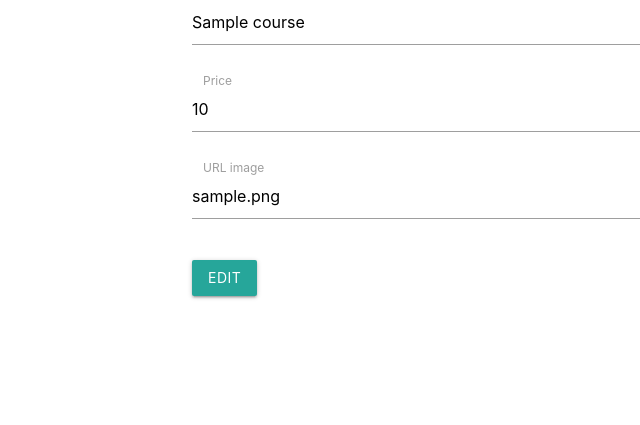
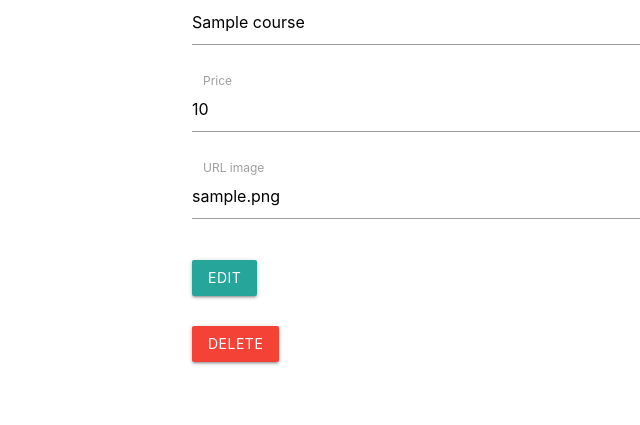
Before and after one commit to DavidMares22/node-practice, a Node server app: a page that uses views/course-edit.hbs in a window 1280 px wide. Shown: the part 201-626 px from the top of the page, without its empty margins (0-640 px from the left). Run offline with Node 20, Linux system fonts and the light colour scheme; tables that the repository leaves empty hold one stand-in row (values such as "Sample post"); some libraries are stand-ins or nearby versions.

Commit message:
card working with DB &  delete btn on edit form

```diff
--- a/public/app.js
+++ b/public/app.js
@@ -29,7 +29,7 @@ if ($card) {
               <td>${c.title}</td>
               <td>${c.count}</td>
               <td>
-                  <button class="btn btn-small js-remove" data-id="${c.id}">Delete</button>
+                  <button class="btn btn-small js-remove" data-id="${c._id}">Delete</button>
               </td>
           </tr>
 
--- a/public/index.css
+++ b/public/index.css
@@ -26,3 +26,7 @@
   align-items: center;
   justify-content: space-between;
 }
+
+.edit-form{
+  margin-bottom: 2rem;
+}
--- a/routes/card.js
+++ b/routes/card.js
@@ -4,7 +4,7 @@ const Course = require('../models/course')
 const router = Router()
 
 router.post('/add', async(req,res) => {
-    const course = await Course.getById(req.body.id)
+    const course = await Course.findById(req.body.id).lean()
     await Card.add(course)
 
     res.redirect('/card')
--- a/routes/courses.js
+++ b/routes/courses.js
@@ -13,7 +13,7 @@ router.get("/", async (req, res) => {
 
 router.get("/:id/edit", async (req, res) => {
   if (!req.query.allow) {
-    return res.redirect('/')
+    return res.redirect("/");
   }
   const course = await Course.findById(req.params.id).lean();
   res.render("course-edit", {
@@ -22,19 +22,29 @@ router.get("/:id/edit", async (req, res) => {
   });
 });
 
-router.post('/edit',async (req,res) =>{
-  await Course.findByIdAndUpdate(req.body.id, req.body)
-  res.redirect('/courses')
+router.post("/edit", async (req, res) => {
+  await Course.findByIdAndUpdate(req.body.id, req.body);
+  res.redirect("/courses");
+});
 
-})
+router.post("/remove", async (req, res) => {
+  try {
+    await Course.deleteOne({
+      _id: req.body.id,
+    });
+    res.redirect('/courses')
+  } catch (error) {
+    console.log(error);
+  }
+});
 
 router.get("/:id", async (req, res) => {
   const course = await Course.findById(req.params.id).lean();
 
   res.render("course", {
-    layout:'empty',
+    layout: "empty",
     title: `Course ${course.title}`,
-    course
+    course,
   });
 });
 
--- a/views/card.hbs
+++ b/views/card.hbs
@@ -17,7 +17,7 @@
             <td>{{title}}</td>
             <td>{{count}}</td>
             <td>
-                <button class="btn btn-small js-remove" data-id="{{id}}">Delete</button>
+                <button class="btn btn-small js-remove" data-id="{{_id}}">Delete</button>
             </td>
         </tr>
         {{/each}}
--- a/views/course-edit.hbs
+++ b/views/course-edit.hbs
@@ -1,6 +1,6 @@
 <h1>Edit course {{course.title}}</h1>
 
-<form action="/courses/edit" method="POST">
+<form action="/courses/edit" method="POST" class="edit-form">
 
     <div class="input-field col s6">
         <input  id="title" name="title" type="text" class="validate"  required value="{{course.title}}">
@@ -21,5 +21,11 @@
 
     <input type="hidden" name="id" value="{{course._id}}">
 
-    <button class="btn btn-primary">Edit</button>
+    <button type="submit" class="btn btn-primary">Edit</button>
 </form>
+
+
+<form action="/courses/remove" method="POST">
+<input type="hidden" name="id" value="{{course._id}}">
+    <button class="btn red">Delete</button>
+</form>
--- a/views/index.hbs
+++ b/views/index.hbs
@@ -1,3 +1,3 @@
 
 <h1>Home page</h1>
-<p>section 4 - video 4</p>
+<p>section 4 - video 6</p>
```
Also changed, not shown: models/card.js (+8 -8 lines).
